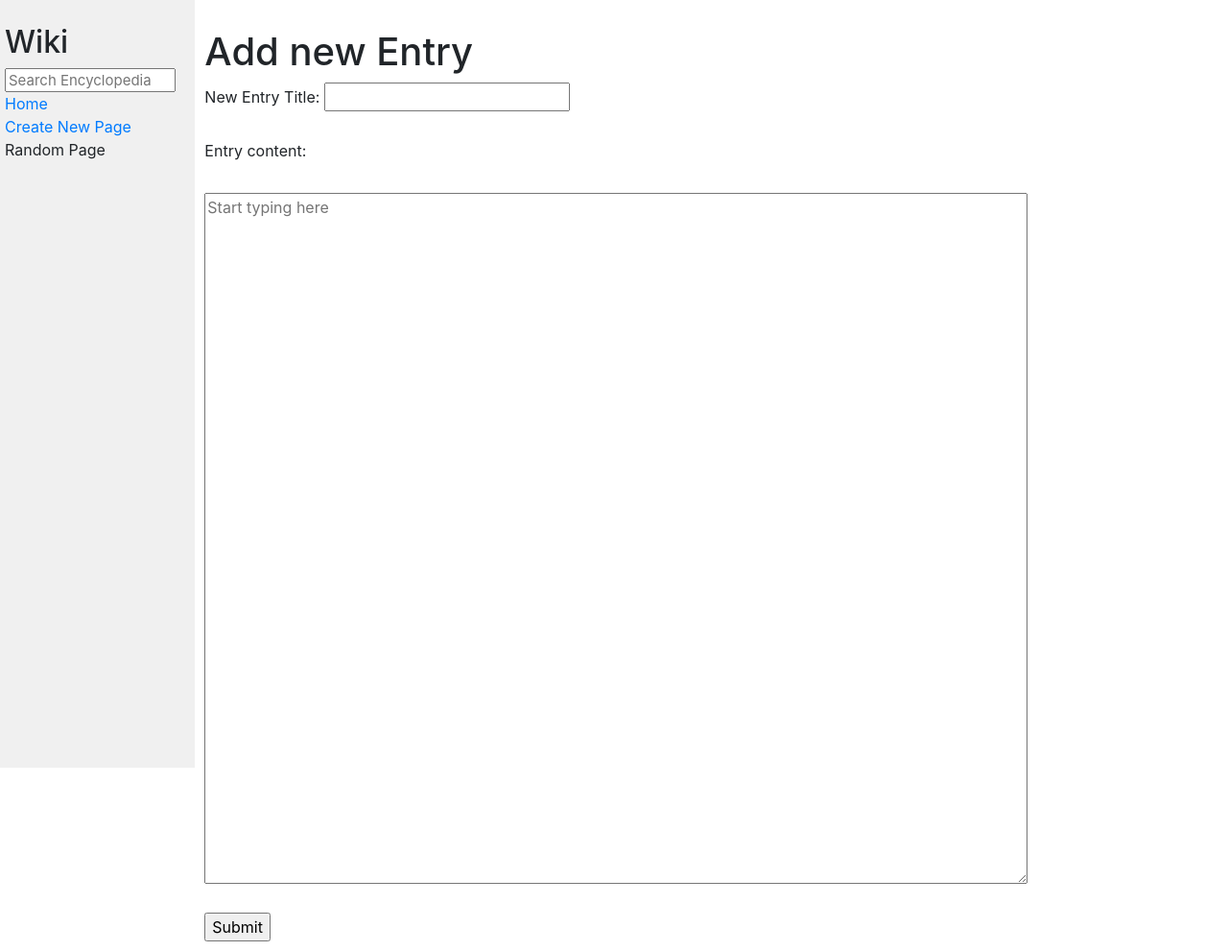
After one commit to masyx/CS50Web, a Django app: page /NewEntry/ in a window 1280 px wide. The commit adds this page. Shown: the whole page at 96% size. Run offline with Django 4.2, Linux system fonts and the light colour scheme; some libraries are stand-ins or nearby versions.

Commit message:
New Page initial progress

```diff
--- a/Lecture_3/wiki/encyclopedia/templates/encyclopedia/layout.html
+++ b/Lecture_3/wiki/encyclopedia/templates/encyclopedia/layout.html
@@ -19,7 +19,7 @@
                     <a href="{% url 'index' %}">Home</a>
                 </div>
                 <div>
-                    Create New Page
+                    <a href="{% url 'add_entry'%}">Create New Page</a>
                 </div>
                 <div>
                     Random Page
--- /dev/null
+++ b/Lecture_3/wiki/encyclopedia/templates/encyclopedia/new_entry.html
@@ -0,0 +1,18 @@
+{% extends "encyclopedia/layout.html" %}
+
+{% block title %}
+    {{ "New Entry" }}
+{% endblock %}
+
+{% block body %}
+    <h1>Add new Entry</h1>
+
+    <form action="{% url 'add_entry' %}" method="post">
+        <label for="entryTitle">New Entry Title:</label>
+        <input type="text" id="entryTitle" name="entryTitle"><br><br>
+        <label for="entryContent">Entry content:</label><br><br>
+        <textarea id="entryContent" name="entryContent" rows="10" cols="20" placeholder="Start typing here"></textarea> <br><br>
+        <input type="submit" value="Submit">
+    </form>
+
+{% endblock %}
--- a/Lecture_3/wiki/encyclopedia/urls.py
+++ b/Lecture_3/wiki/encyclopedia/urls.py
@@ -6,5 +6,6 @@ from . import views
 urlpatterns = [
     path("", views.index, name="index"),
     path("wiki/<str:page_name>", views.get_page, name="wiki_entry"),
-    path("wiki/", views.get_page, name="search_entry")
+    path("wiki/", views.get_page, name="search_entry"),
+    path("NewEntry/", views.add_entry, name="add_entry")
 ]
--- a/Lecture_3/wiki/encyclopedia/views.py
+++ b/Lecture_3/wiki/encyclopedia/views.py
@@ -1,11 +1,17 @@
-from asyncio.windows_events import NULL
-from webbrowser import get
+from cProfile import label
 from django.http import HttpRequest
 from django.shortcuts import render
+from django import forms
 
 from . import util
 
 
+class NewTextField(forms.Form):
+    new_entry_form = forms.Textarea()
+
+
+
+# Create your views here
 def index(request):
     entries = util.list_entries()
     return render(request, "encyclopedia/index.html", {
@@ -31,3 +37,11 @@ def get_page(request: HttpRequest, page_name=''):
         "page_name": page_name.upper(),
         "entry": util.get_entry(page_name)
     })
+
+
+def add_entry(request: HttpRequest):
+    # if request.method == "POST":
+    #     form = NewTextField(request.POST)
+    return render(request, "encyclopedia/new_entry.html", {
+        "new_entry_form": NewTextField()
+    })
```
